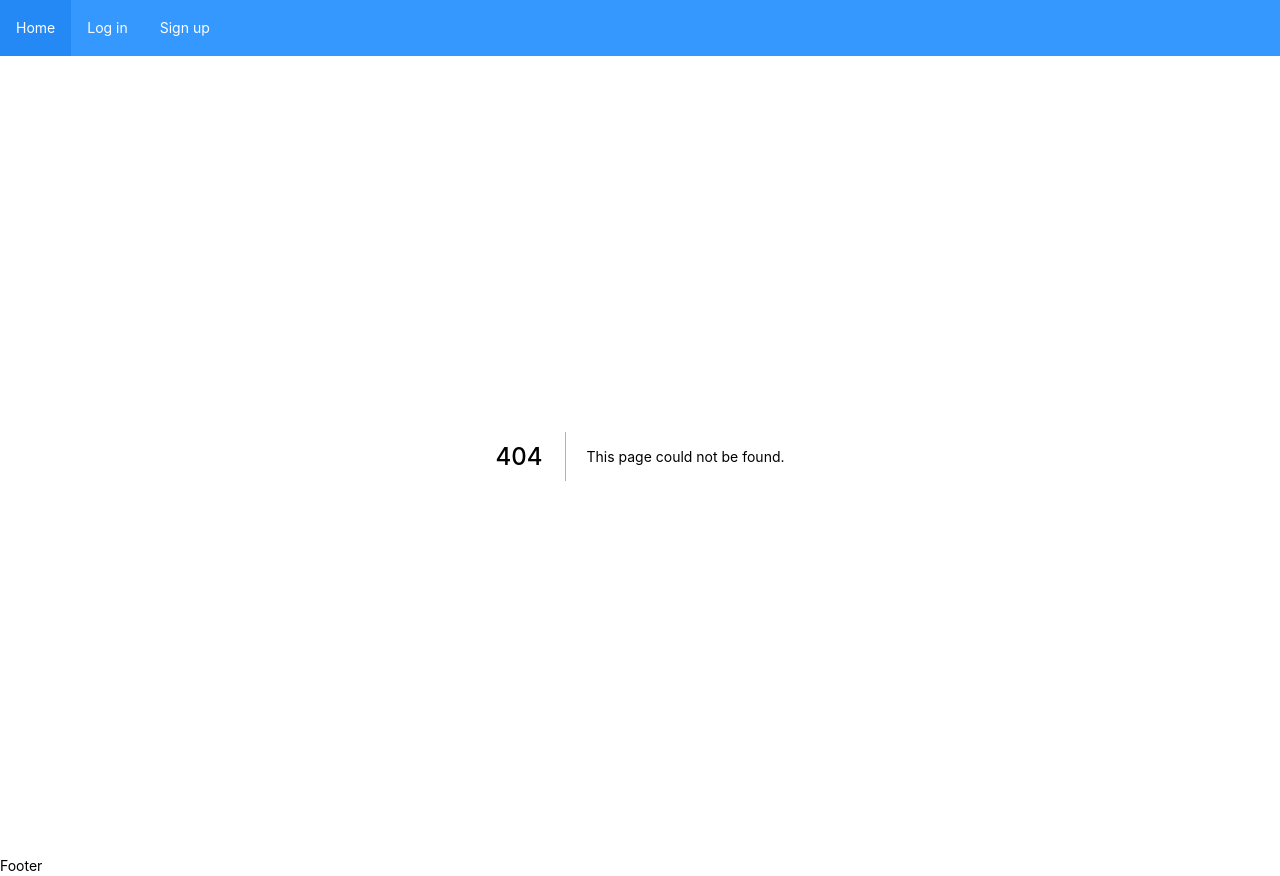
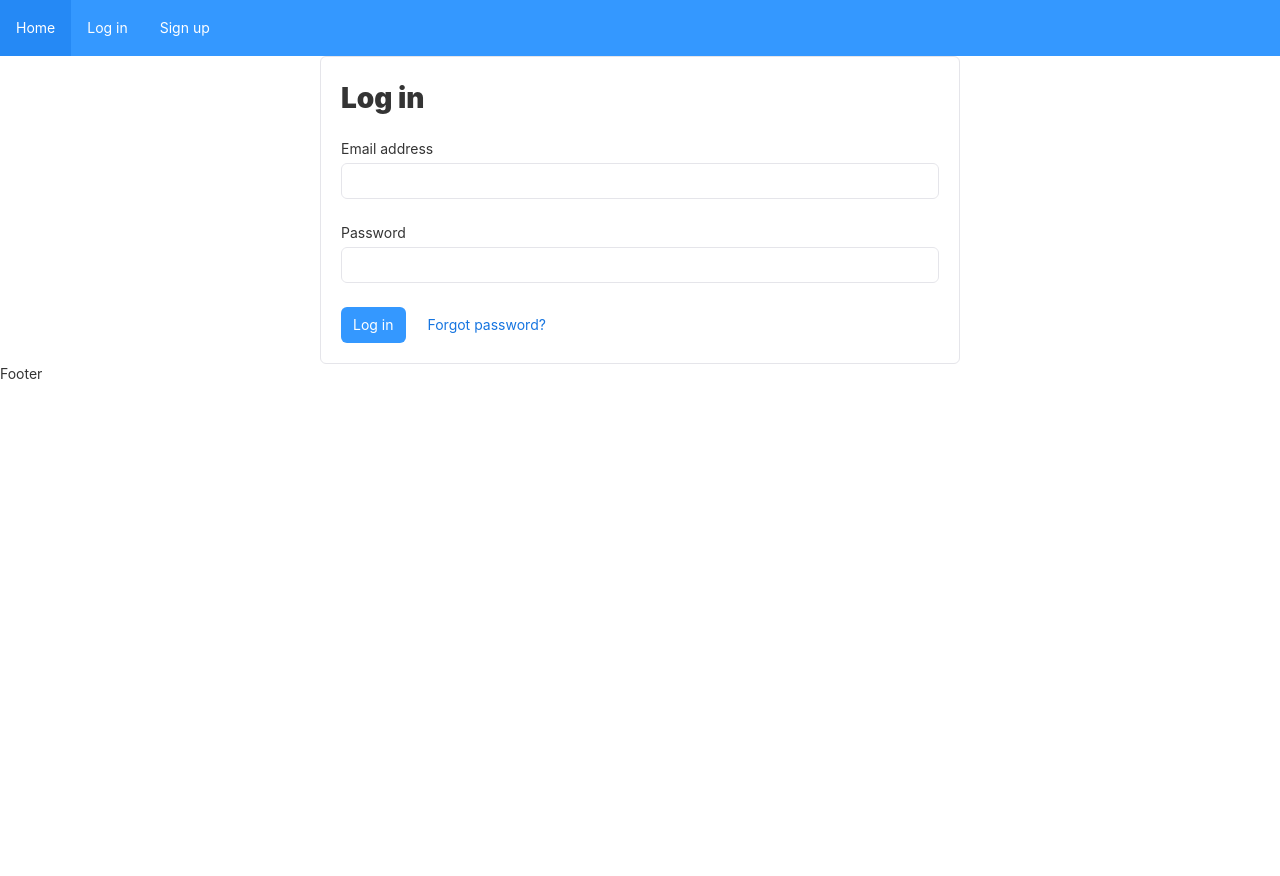
Before and after one commit to ghemsley/mood-tracker, a Next.js app in the folder client/: page /login in a window 1280 px wide. Before the commit this address had no page. After the commit the page ends 800 px from the top, so only its background shows below. Built offline with nearby package versions, Linux system fonts and the light colour scheme.

Commit message:
Add login page

```diff
--- /dev/null
+++ b/client/pages/login.tsx
@@ -0,0 +1,62 @@
+import type { NextPage } from 'next'
+import { FlexboxGrid, Panel, Form, ButtonToolbar, Button } from 'rsuite'
+import { useDispatch } from 'react-redux'
+import apiHooks from '../api'
+import actions from '../redux/actions'
+import { FormEvent, useState } from 'react'
+
+const Login: NextPage = () => {
+  const [startFetch, setStartFetch] = useState(false)
+  const [email, setEmail] = useState('')
+  const [password, setPassword] = useState('')
+  const dispatch = useDispatch()
+  const { data, error, loading } = apiHooks.useLoginUser(email, password, startFetch)
+  const handleSubmit = (checkStatus: boolean, event: FormEvent) => {
+    event.preventDefault()
+    setStartFetch(true)
+  }
+  if (!loading && !error) {
+    console.log(data)
+    data && data.user && dispatch(actions.createUser(data.user))
+  } else if (!loading && error) {
+    console.error(error)
+  }
+  return (
+    <FlexboxGrid justify="center">
+      <FlexboxGrid.Item colspan={12}>
+        <Panel header={<h3>Log in</h3>} bordered>
+          <Form fluid onSubmit={handleSubmit}>
+            <Form.Group>
+              <Form.ControlLabel>Email address</Form.ControlLabel>
+              <Form.Control
+                name="email"
+                type="text"
+                autoComplete="email"
+                onChange={(value) => setEmail(value)}
+              />
+            </Form.Group>
+            <Form.Group>
+              <Form.ControlLabel>Password</Form.ControlLabel>
+              <Form.Control
+                name="password"
+                type="password"
+                autoComplete="current-password"
+                onChange={(value) => setPassword(value)}
+              />
+            </Form.Group>
+            <Form.Group>
+              <ButtonToolbar>
+                <Button appearance="primary" type="submit">
+                  Log in
+                </Button>
+                <Button appearance="link">Forgot password?</Button>
+              </ButtonToolbar>
+            </Form.Group>
+          </Form>
+        </Panel>
+      </FlexboxGrid.Item>
+    </FlexboxGrid>
+  )
+}
+
+export default Login
```
